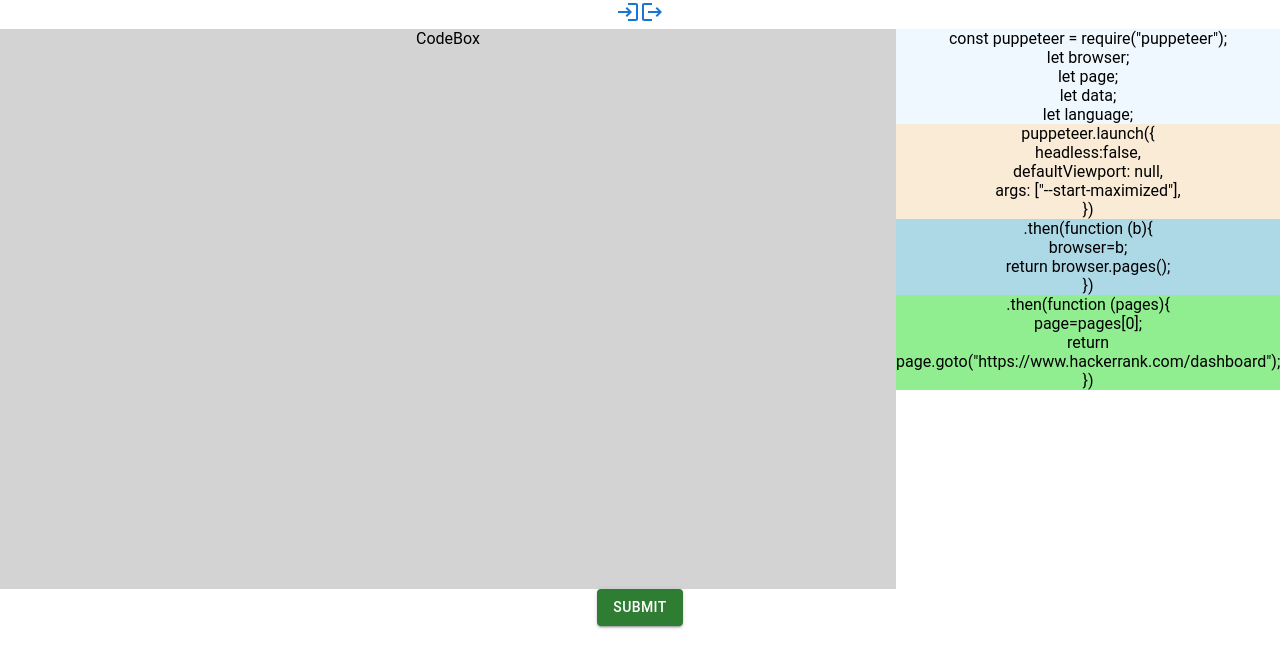
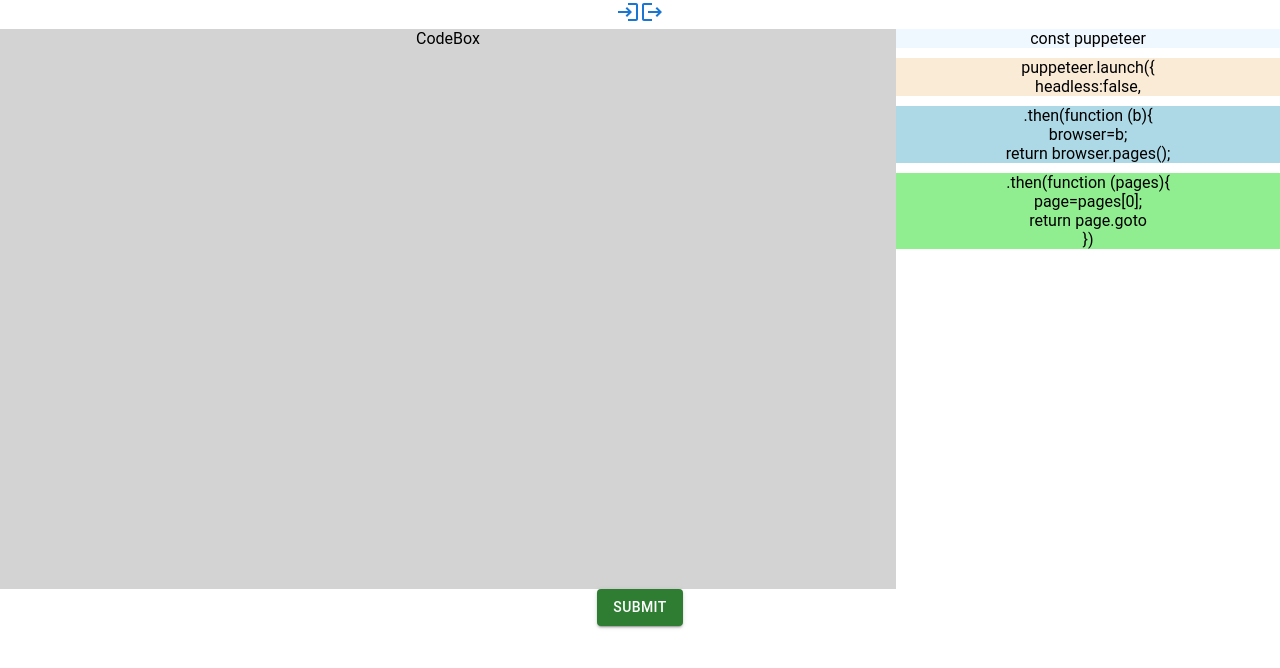
Before and after one commit to sumithere/Code-Evolutions, a React (Create React App) app: page / in a window 1280 px wide. Shown: the top 668 px of the page. Built offline with nearby package versions, Linux system fonts and the light colour scheme.

Commit message:
error resolved for drag and drop

```diff
--- a/src/App.css
+++ b/src/App.css
@@ -59,7 +59,9 @@ body {
 .codeToArrange{
   width:30vw;
   align-self: flex-start;
-  background-color: bisque;
+  gap: 10px;
+  display: flex;
+  flex-direction: column;
 }
 .codeSnippet[id="0"]{
   background-color: aliceblue;
--- a/src/components/CodeItem.jsx
+++ b/src/components/CodeItem.jsx
@@ -17,15 +17,18 @@ function CodeItem({code,index,moveListItem}) {
             const hoverIndex = index
             const hoverBoundingRect = ref.current?.getBoundingClientRect()
             const hoverMiddleY = (hoverBoundingRect.bottom - hoverBoundingRect.top) / 2
-            const hoverActualY = monitor.getClientOffset().y - hoverBoundingRect.top
+            const hoverActualY = monitor.getClientOffset().y - hoverBoundingRect.top ;
+            // console.log(monitor.getClientOffset().y);
+            // console.log(hoverBoundingRect.top);
 
             // if dragging down, continue only when hover is smaller than middle Y
-            if (dragIndex < hoverIndex && hoverActualY < hoverMiddleY) return
+            if (dragIndex < hoverIndex && hoverActualY+25 < hoverMiddleY) return
             // if dragging up, continue only when hover is bigger than middle Y
             if (dragIndex > hoverIndex && hoverActualY > hoverMiddleY) return
 
             moveListItem(dragIndex, hoverIndex)
             item.index = hoverIndex
+            index=dragIndex;
         },
     })
     const ref = useRef(null);
--- a/src/components/Home.jsx
+++ b/src/components/Home.jsx
@@ -14,28 +14,23 @@ function Home() {
             // Swap places of dragItem and hoverItem in the pets array
             setCodeArray(codeArray => {
                 const updatedPets = [...codeArray]
+                console.log(codeArray);
                 updatedPets[dragIndex] = hoverItem
                 updatedPets[hoverIndex] = dragItem
+                console.log(updatedPets);
+                console.log(dragItem,dragIndex,hoverIndex);
                 return updatedPets
             })
         },
         [codeArray],
     )
     useEffect(() => {
-        setCodeArray([[`const puppeteer = require("puppeteer"); `,
-            `let browser;`,
-            `let page;`,
-            `let data;`,
-            `let language;`], [`puppeteer.launch({`,
-            `headless:false,`,
-            `defaultViewport: null,`,
-            `args: ["--start-maximized"],`,
-            `})`], [`.then(function (b){`,
+        setCodeArray([[`const puppeteer`], [`puppeteer.launch({`,
+            `headless:false,`], [`.then(function (b){`,
             `browser=b;`,
-            `return browser.pages();`,
-            `})`], [`.then(function (pages){`,
+            `return browser.pages();`], [`.then(function (pages){`,
             `page=pages[0];`,
-            `return page.goto("https://www.hackerrank.com/dashboard");`,
+            `return page.goto`,
             `})`]])
     }, [])
     return (<div className="home" style={{ display: "flex" }}>
```
